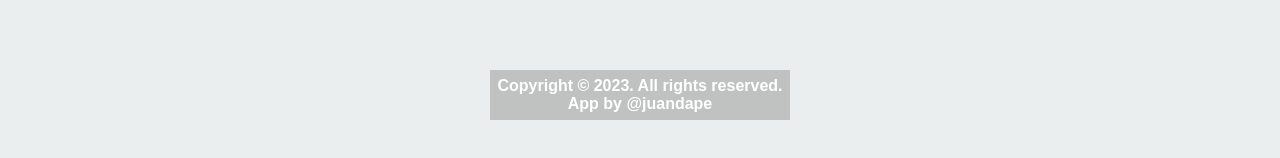
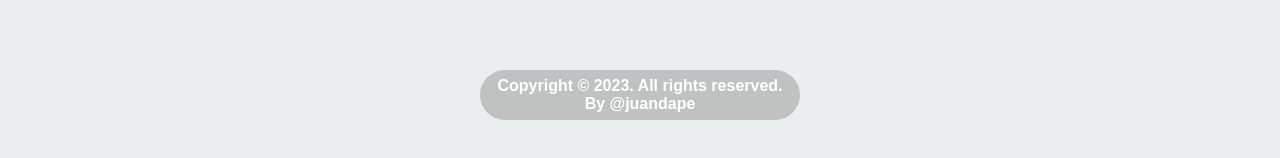
Before and after one commit to juandape/artesanias, a Next.js app: page /Dashboard in a window 1280 px wide. Shown: the part 510-668 px from the top of the page. Built offline with nearby package versions, Linux system fonts and the light colour scheme.

Commit message:
fix copyright

```diff
--- a/src/pages/Dashboard.jsx
+++ b/src/pages/Dashboard.jsx
@@ -140,7 +140,7 @@ const Dashboard = () => {
               <strong>Copyright © 2023. All rights reserved.</strong>
             </p>
             <p>
-              <strong>App by @juandape</strong>
+              <strong>By @juandape</strong>
             </p>
           </a>
         </div>
--- a/src/styles/Dashboard.module.css
+++ b/src/styles/Dashboard.module.css
@@ -92,10 +92,11 @@
   justify-content: center;
   align-items: center;
   height: 50px;
-  width: 300px;
+  width: 320px;
   background-color: rgba(128, 128, 128, 0.403);
   color: #fff;
   margin: 100px auto 0;
+  border-radius: 50px;
 }
 
 .footer:hover {
```
